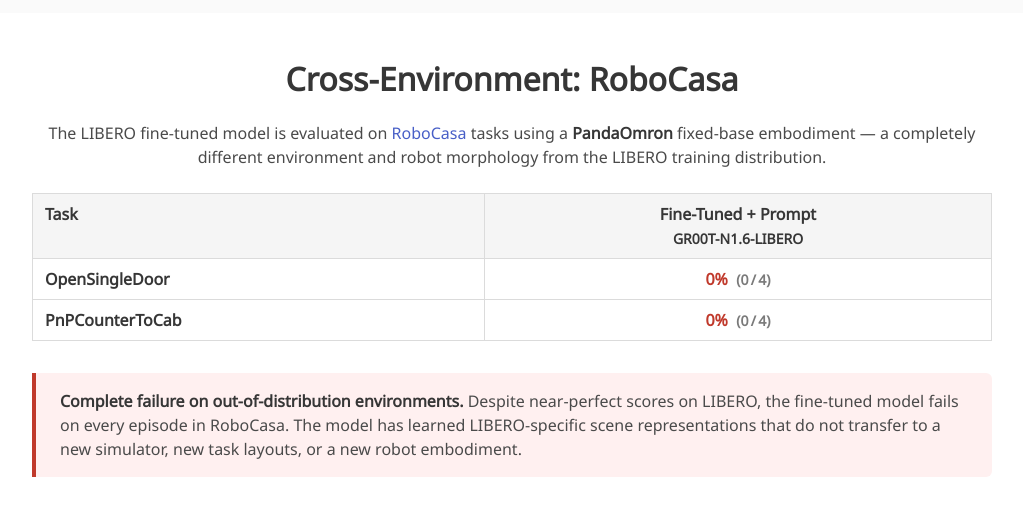
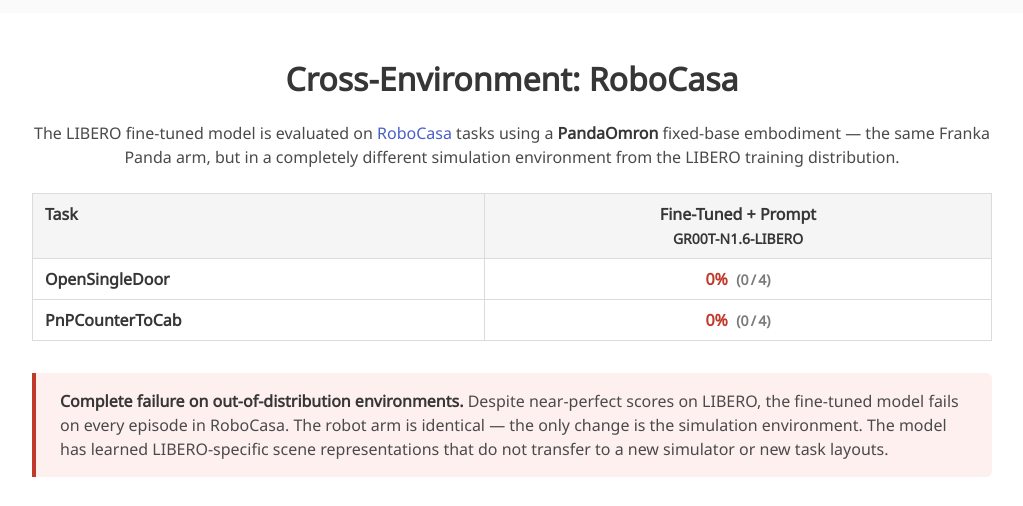
Before and after one commit to ETHRoboticsClub/robosec-embodied-ai, a plain HTML site: page experiment_1/1.2/index.html in a window 1280 px wide. Shown: the part 3720-4226 px from the top of the page, without its empty margins (128-1151 px from the left). Drawn offline with nearby package versions, Linux system fonts and the light colour scheme; some icons are missing; a web font is replaced by a local one.

Commit message:
fix: correct RoboCasa description — same robot arm, different environment

```diff
--- a/experiment_1/1.2/index.html
+++ b/experiment_1/1.2/index.html
@@ -378,8 +378,8 @@
     <p class="has-text-centered" style="margin-bottom:1.5rem;">
       The LIBERO fine-tuned model is evaluated on
       <a href="https://robocasa.ai/">RoboCasa</a> tasks using a <strong>PandaOmron</strong>
-      fixed-base embodiment — a completely different environment and robot morphology
-      from the LIBERO training distribution.
+      fixed-base embodiment — the same Franka Panda arm, but in a completely different
+      simulation environment from the LIBERO training distribution.
     </p>
 
     <table class="table is-fullwidth is-bordered results-table" style="margin-bottom:2rem;">
@@ -404,8 +404,9 @@
     <div class="content" style="margin-bottom:2rem; padding:1rem 1.5rem; background:#fff0f0; border-left:4px solid #c0392b; border-radius:0 6px 6px 0;">
       <p><strong>Complete failure on out-of-distribution environments.</strong>
         Despite near-perfect scores on LIBERO, the fine-tuned model fails on every episode
-        in RoboCasa. The model has learned LIBERO-specific scene representations that do
-        not transfer to a new simulator, new task layouts, or a new robot embodiment.
+        in RoboCasa. The robot arm is identical — the only change is the simulation
+        environment. The model has learned LIBERO-specific scene representations that
+        do not transfer to a new simulator or new task layouts.
       </p>
     </div>
 
```
